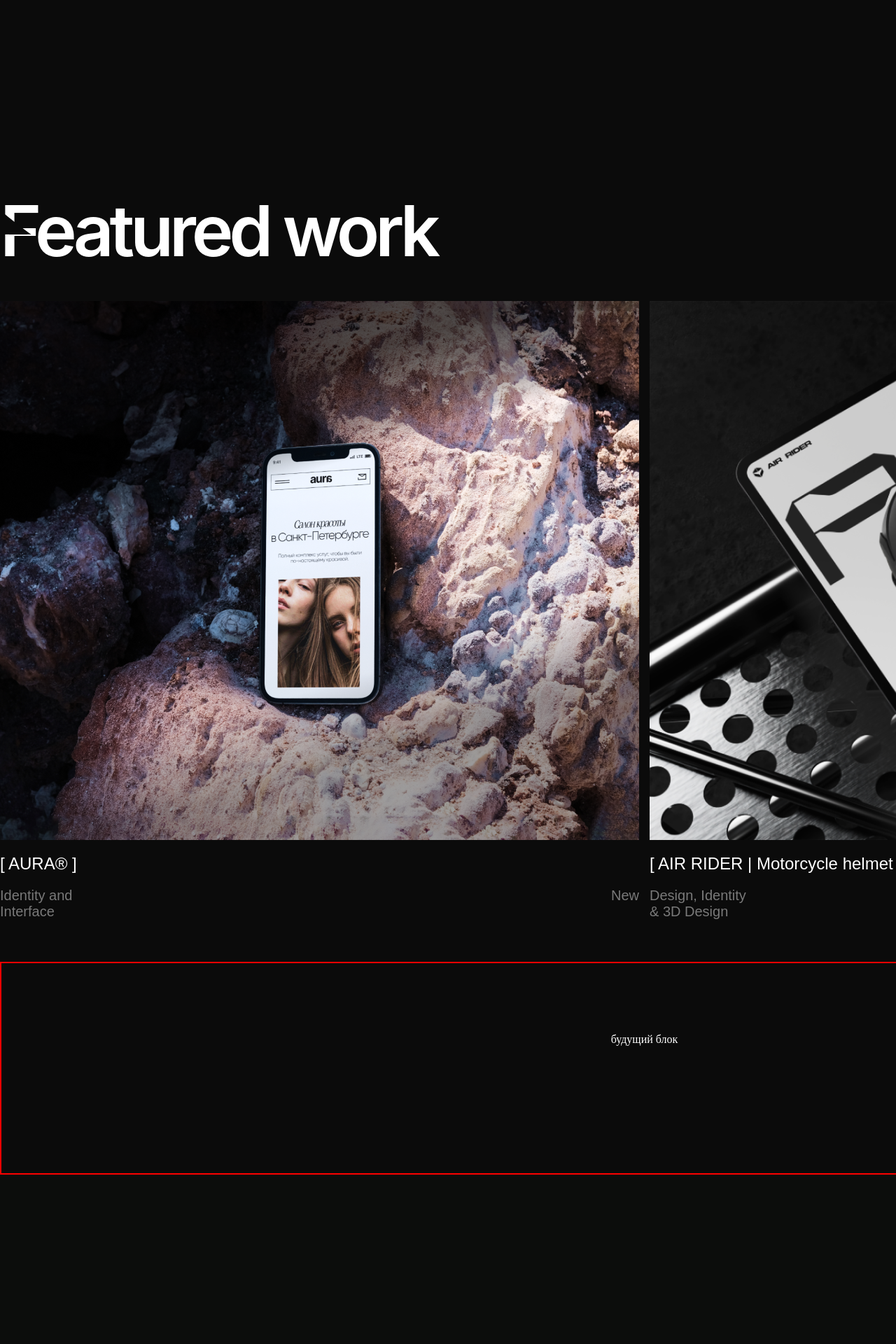
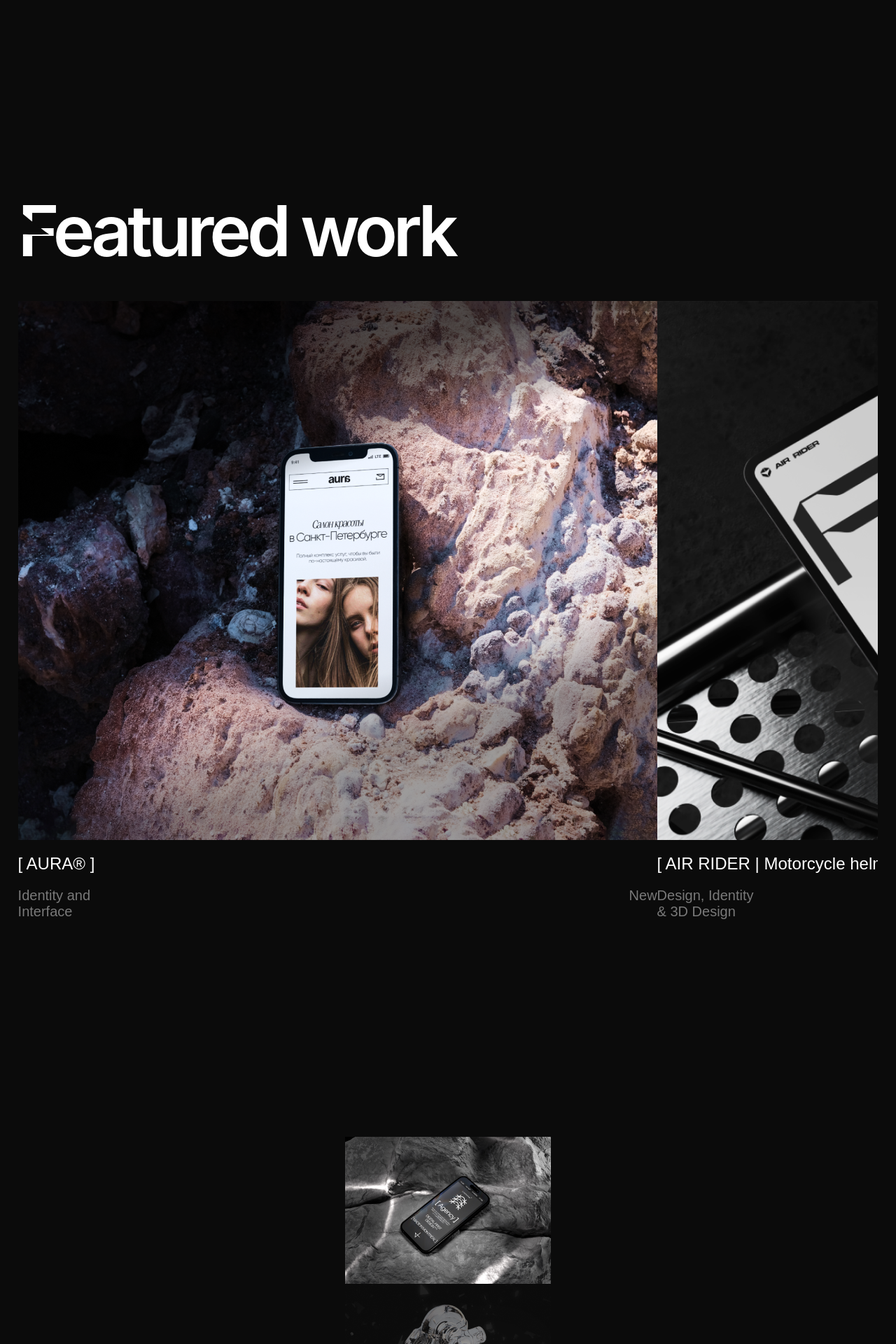
Before and after one commit to Scrpfr/pages-testin, a PHP site: page /html-Hokka-digital-studio/index.html in a window 1280 px wide; the page is wider, and only the part inside the window is pictured. Shown: the part 880-2800 px from the top of that part at 70% size. Before the commit the page ends 2558 px from the top of that part, so only its background shows below. Run offline with PHP 8.4, Linux system fonts and the light colour scheme.

Commit message:
Add files via upload

```diff
--- a/html-Hokka-digital-studio/css/main.css
+++ b/html-Hokka-digital-studio/css/main.css
@@ -57,6 +57,7 @@
 .main-header__time {
    position: relative;
    top: 10px;
+   left: -10vw;
 }
 
 .main-header__arrows__list {
@@ -71,6 +72,9 @@
 .content {
    width: 1841px;
    margin: 0 auto;
+   @media (max-width: 1842px) {
+      width: 96%;
+   }
 }
 
 .section-first {
@@ -99,7 +103,7 @@
    width: 39px;
    height: 30px;
    /* background-color: #ff0000; */
-   background-image: url(../icons/triangle.png);
+   background-image: url(../icons/triangle.svg);
 }
 
 .section-second__feats {
@@ -122,6 +126,10 @@
    height: 770px;
    width: 913px;
    background-position: center;
+   transition: filter .3s ease 0s;
+}
+.section-second__features__img-block:hover {
+   filter: brightness(0.5);
 }
 
 .features_img1 {background-image: url(../images/work1_orig.png);}
@@ -138,7 +146,26 @@
    p {max-width: 140px;}
 }
 
-.section-second__dfdf {
+.section-second__star {
+   padding-top: 250px;
+   padding-bottom: 150px;
+   display: flex;
+   flex-direction: column;
+   align-items: center;
+   img {position: relative;}
+}
+
+.warped::after {
+   content: '';
+   position: absolute;
+   width: 10px;
+   height: 10px;
+   left: 1px;
+   top: 1px;
+   /* background-color: #ff0000; */
+}
+
+.next-block {
    height: 200px;
    border: #ff0000 2px solid;
    padding-top: 100px;
--- a/html-Hokka-digital-studio/index.html
+++ b/html-Hokka-digital-studio/index.html
@@ -11,7 +11,7 @@
 		<!-- Начало вёрстки -->
 		 <div class="main-header">
 			<div class="content  header-centering">
-				<img src="icons/logo.png" alt="logo">
+				<img src="icons/logo.svg" alt="logo">
 				<div class="main-header__time">
 					<p>16:54 PM, EET</p>
 					<p>7:54 PM, CET</p>
@@ -28,7 +28,7 @@
 		<section class="section section-first"><p style="text-align: center; padding-top: 260px;">будет блок с головой девушки</p></section>
 		<section class="section section-second">
 			<div class="content">
-				<div class="section-second__vector_img"><img src="images/Frame 1321316974.png" alt="svg"></div>
+				<div class="section-second__vector_img"><img src="icons/separator.svg" alt="svg"></div>
 				<h2 class="section-second__header">Featured work</h2>
 				<div class="section-second__feats">
 
@@ -57,8 +57,13 @@
 					</div>
 
 				</div>
-				<div class="section-second__dfdf"><p style="text-align: center;">будущий блок</p></div>
-			</div>
+				<div class="section-second__star">
+					<img src="images/star1.png" alt="r1" class="warped">
+					<img src="images/star2.png" alt="r2">
+					<img src="images/star3.png" alt="r3">
+				</div>
+				<div class="next-block"><p style="text-align: center;">следущий блок</p></div>
+			</div><!-- Выравнивание по центру -->
 		</section>
 		<!-- Конец вёрстки -->
 	</body>
```
Also changed, not shown: html-Hokka-digital-studio/icons/logo.svg (added), html-Hokka-digital-studio/icons/logo_sub.svg (added), html-Hokka-digital-studio/icons/separator.svg (added), html-Hokka-digital-studio/icons/triangle.svg (added), html-Hokka-digital-studio/images/star1.png (added), html-Hokka-digital-studio/images/star2.png (added), html-Hokka-digital-studio/images/star3.png (added), html-Hokka-digital-studio/images/warp.png (added).
